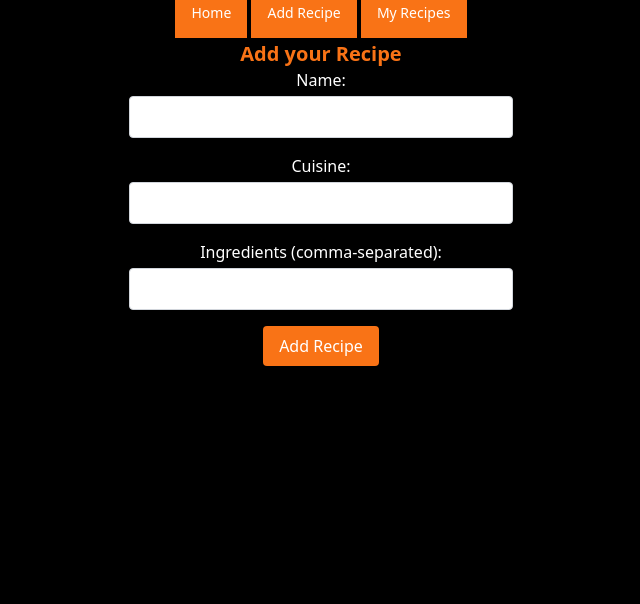
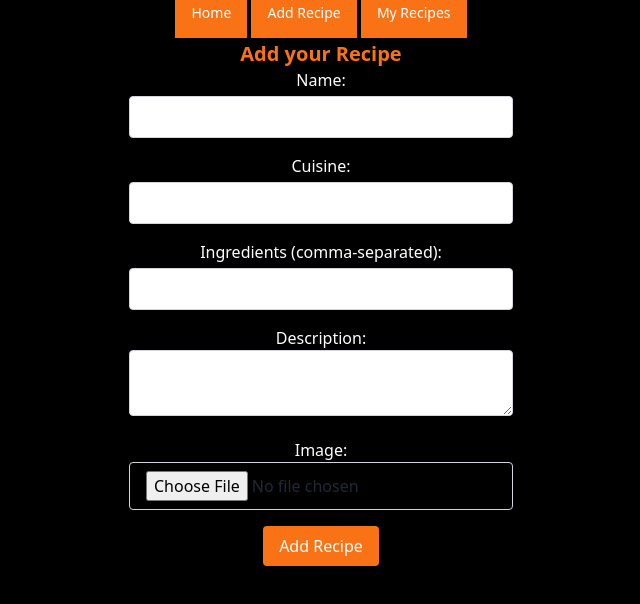
Before and after one commit to imaneAllay/N-Food-Recipe-App, a React (Create React App) app: page /add in a window 1280 px wide. Shown: the top 604 px of the page, without its empty margins (319-959 px from the left). Built offline with nearby package versions, Linux system fonts and the light colour scheme.

Commit message:
Add Image

```diff
--- a/package.json
+++ b/package.json
@@ -8,6 +8,7 @@
     "@testing-library/user-event": "^13.5.0",
     "axios": "^1.4.0",
     "cors": "^2.8.5",
+    "multer": "^1.4.5-lts.1",
     "react": "^18.2.0",
     "react-dom": "^18.2.0",
     "react-router-dom": "^6.14.1",
--- a/src/App.js
+++ b/src/App.js
@@ -1,10 +1,10 @@
-import { BrowserRouter,  Routes,Route } from "react-router-dom";
+import { BrowserRouter, Routes, Route } from "react-router-dom";
 import { Home } from './pages/Home';
 import Board from "./pages/Board";
 import MyRecipes from "./pages/MyRecipes";
 import AddRecipe from "./pages/AddRecipe";
 import './App.css';
-import UpdateRecipeForm from "./pages/UpdateRecipeForm";
+// import UpdateRecipeForm from "./pages/UpdateRecipeForm";
 
 
 function App() {
@@ -13,20 +13,17 @@ function App() {
     <div className="container h-[100vh] w-[100vw]">
 
       <BrowserRouter>
-      <Routes>
+        <Routes>
+          <Route path="/" exact element={<Home />} />
+          <Route path="/add" exact element={<AddRecipe />} />
+          <Route path="/board" exact element={<Board />} />
+          <Route path="/list" exact element={<MyRecipes />} />
+          {/* <Route path="/update/:id" exact element={<UpdateRecipeForm />} /> */}
+        </Routes>
+      </BrowserRouter>
 
-        <Route path="/"  exact={true} element={<Home/>}></Route>
-        <Route path="/add"  exact={true} element={<AddRecipe/>}></Route>
-        <Route path="/board"  exact={true} element={<Board/>}></Route>
-        <Route path="/list"  exact={true} element={<MyRecipes/>}></Route>
-        <Route path="/list"  exact={true} element={<MyRecipes/>}></Route>
-        <Route path="/update/:id" exact={true} element={<UpdateRecipeForm/>} ></Route>
-      </Routes>
-
-
-      </BrowserRouter>
     </div>
   )
 }
 
-export default App
+export default App;
--- a/src/pages/AddRecipe.jsx
+++ b/src/pages/AddRecipe.jsx
@@ -1,67 +1,84 @@
 import React, { useState } from 'react';
 import Nav from './Nav';
+import axios from 'axios';
 
 const AddRecipe = () => {
+  const [selectedImage, setSelectedImage] = useState(null);
+
   const [recipeData, setRecipeData] = useState({
     Name: '',
     Cuisine: '',
     Ingredients: '',
+    Description: '',
+    Image:''
   });
+
+  const handleImageChange = (e) => {
+    const file = e.target.files[0];
+    setSelectedImage(file);
+
+    // Assuming you want to store the image file in the recipeData state
+    setRecipeData((prevData) => ({
+      ...prevData,
+      Image: file,
+    }));
+  };
+
+
+
 
   const handleChange = (e) => {
     const { name, value } = e.target;
-    if (name === 'ingredients') {
-      const ingredientsArray = value.split(',').map((ingredient) => ingredient.trim());
-      setRecipeData((prevData) => ({
-        ...prevData,
-        ingredients: ingredientsArray,
-      }));
-    } else {
     setRecipeData((prevData) => ({
       ...prevData,
       [name]: value,
     }));
-    }
   };
-
 
   const handleSubmit = async (e) => {
     e.preventDefault();
 
     try {
-      const response = await fetch('http://localhost:3000/', {
-        method: 'POST',
+      const formData = new FormData();
+      formData.append('Name', recipeData.Name);
+      formData.append('Cuisine', recipeData.Cuisine);
+      formData.append('Ingredients', recipeData.Ingredients);
+      formData.append('Description', recipeData.Description);
+      formData.append('Image', selectedImage); // Append the image to the formData
+
+      const response = await axios.post('http://localhost:3000/', formData, {
         headers: {
-          'Content-Type': 'application/json',
+          'Content-Type': 'multipart/form-data', // Set the content type to multipart/form-data for file upload
         },
-        body: JSON.stringify(recipeData),
+      });
 
-      });
-      console.log(recipeData)
-      if (response.ok) {
-        // Handle the successful response, e.g., show a success message or redirect to a new page
+      if (response.status === 200) {
         console.log('Recipe added successfully');
         // Reset the form fields after successful submission
         setRecipeData({
           Name: '',
           Cuisine: '',
           Ingredients: '',
+          Description: '',
+          Image:''
+
         });
+        setSelectedImage(null);
       } else {
         throw new Error('Error adding recipe');
       }
     } catch (error) {
-      // Handle the error, e.g., display an error message
       console.error(error);
     }
   };
 
   return (
     <div className="w-full max-w-sm mx-auto">
-     <div className="mb-4"> <Nav/></div>
-<h2 className="text-orange-500 font-extrabold text-xl  ">
-    Add your Recipe
-  </h2>    <form onSubmit={handleSubmit} className="space-y-4">
+      <div className="mb-4">
+        <Nav />
+      </div>
+      <h2 className="text-orange-500 font-extrabold text-xl">Add your Recipe</h2>
+      <form onSubmit={handleSubmit} className="space-y-4">
       <div>
 
       <label htmlFor="name" className="block mb-1">
@@ -102,10 +119,28 @@ const AddRecipe = () => {
         className="w-full px-4 py-2 border border-gray-300 rounded focus:outline-none focus:border-orange-500 text-gray-800"
       />
     </div>
-      <button
-        type="submit"
-        className="bg-orange-500 text-white py-2 px-4 rounded hover:bg-orange-600 focus:outline-none"
-      >
+    <div>
+        <label htmlFor="description">Description:</label>
+        <textarea
+          id="description"
+          name="Description"
+          value={recipeData.Description}
+          onChange={handleChange}
+          className="w-full px-4 py-2 border border-gray-300 rounded focus:outline-none focus:border-orange-500 text-gray-800"
+        />
+     </div>
+
+        <div>
+          <label htmlFor="image">Image:</label>
+          <input
+            type="file"
+            id="image"
+            name="Image"
+            onChange={handleImageChange}
+            className="w-full px-4 py-2 border border-gray-300 rounded focus:outline-none focus:border-orange-500 text-gray-800"
+          />
+        </div>
+        <button type="submit" className="bg-orange-500 text-white py-2 px-4 rounded hover:bg-orange-600 focus:outline-none">
           Add Recipe
         </button>
       </form>
@@ -113,6 +148,4 @@ const AddRecipe = () => {
   );
 };
 
-
-
 export default AddRecipe;
--- a/src/pages/MyRecipes.jsx
+++ b/src/pages/MyRecipes.jsx
@@ -5,6 +5,7 @@ import UpdateRecipe from './UpdateRecipe'; // Import the UpdateRecipe component
 
 const MyRecipes = () => {
   const [data, setData] = useState([]);
+
   const [editingRecipe, setEditingRecipe] = useState(null); // Add this line to define editingRecipe state
 
   useEffect(() => {
@@ -67,6 +68,7 @@ const MyRecipes = () => {
       <div className="mb-4">
         <Nav />
       </div>
+
       <h2 className="text-orange-500 font-extrabold text-xl">My Recipes</h2>
       {/* Conditionally render UpdateRecipe component if editingRecipe is set */}
       {editingRecipe ? (
@@ -74,13 +76,23 @@ const MyRecipes = () => {
       ) : (
         data.map((item) => (
           <div key={item._id} className="bg-white p-4 rounded shadow">
-            <h2 className="text-lg font-bold mb-2 text-orange-500">{item.Name}</h2>
+             <h2 className="text-lg font-bold mb-2 text-orange-500">{item.Name}</h2>
+            <div className="flex justify-center">
+        <img
+          src={`http://localhost:3000/${item.Image}`}
+          alt={item.Name}
+          className="w-20 h-auto"
+        />
+      </div>
+
             <p className="mb-2 text-gray-700">Cuisine: {item.Cuisine}</p>
             <ul className="text-gray-700">
               {item.Ingredients.map((ingredient, index) => (
                 <li key={index}>{ingredient}</li>
               ))}
             </ul>
+            <p className="mb-2 text-gray-700">Description: {item.Description}</p>
+
             <button className="text-white font-thin text-sm bg-orange-500 p-4 m-2" onClick={() => handleEdit(item)}>
               Update
             </button>
--- a/src/pages/UpdateRecipe.jsx
+++ b/src/pages/UpdateRecipe.jsx
@@ -90,6 +90,21 @@ const UpdateRecipe = ({ recipeData, onUpdate }) => {
   className="w-full px-4 py-2 border border-gray-300 rounded focus:outline-none focus:border-orange-500 text-gray-800"
 />
         </div>
+        <div>
+          <label htmlFor="description" className="block mb-1">
+            Description:
+          </label>
+          <textarea
+            type="text"
+            id="description"
+            name="Description"
+            value={updatedRecipeData.Description}
+            onChange={handleChange}
+            className="w-full px-4 py-2 border border-gray-300 rounded focus:outline-none focus:border-blue-500 text-gray-800"
+          />
+        </div>
+
+
         <button
           type="submit"
           className="bg-orange-500 text-white py-2 px-4 rounded hover:bg-orange-600 focus:outline-none"
--- a/src/pages/UpdateRecipeForm.jsx
+++ b/src/pages/UpdateRecipeForm.jsx
@@ -1,59 +1,63 @@
-import React, { useState } from 'react';
+// import React, { useState } from 'react';
 
-const UpdateRecipeForm = ({ recipeData, onUpdate }) => {
-  const [formData, setFormData] = useState({
-    Name: recipeData.Name,
-    Cuisine: recipeData.Cuisine,
-    Ingredients: recipeData.Ingredients,
-  });
+// const UpdateRecipeForm = ({ recipeData, onUpdate }) => {
+//   const [formData, setFormData] = useState({
+//     Name: recipeData.Name,
+//     Cuisine: recipeData.Cuisine,
+//     Ingredients: recipeData.Ingredients,
+//   });
 
-  const handleChange = (e) => {
-    const { name, value } = e.target;
-    setFormData((prevData) => ({
-      ...prevData,
-      [name]: value,
-    }));
-  };
+//   const handleChange = (e) => {
+//     const { name, value } = e.target;
+//     setFormData((prevData) => ({
+//       ...prevData,
+//       [name]: value,
+//     }));
+//   };
 
-  const handleSubmit = (e) => {
-    e.preventDefault();
-    onUpdate(formData); // Pass the updated data to the parent component
-  };
+//   const handleSubmit = (e) => {
+//     e.preventDefault();
+//     onUpdate(formData); // Pass the updated data to the parent component
+//   };
 
-  return (
-    <div>
-      <h2>Edit Recipe</h2>
-      <form onSubmit={handleSubmit}>
-        <div>
-          <label>Name:</label>
-          <input type="text" name="Name" value={formData.Name} onChange={handleChange} />
-        </div>
-        <div>
-          <label>Cuisine:</label>
-          <input type="text" name="Cuisine" value={formData.Cuisine} onChange={handleChange} />
-        </div>
-        <div>
-          <label>Ingredients:</label>
-          {formData.Ingredients.map((ingredient, index) => (
-            <input
-              key={index}
-              type="text"
-              value={ingredient}
-              onChange={(e) => {
-                const newIngredients = [...formData.Ingredients];
-                newIngredients[index] = e.target.value;
-                setFormData((prevData) => ({
-                  ...prevData,
-                  Ingredients: newIngredients,
-                }));
-              }}
-            />
-          ))}
-        </div>
-        <button type="submit">Update Recipe</button>
-      </form>
-    </div>
-  );
-};
+//   return (
+//     <div>
+//       <h2>Edit Recipe</h2>
+//       <form onSubmit={handleSubmit}>
+//         <div>
+//           <label>Name:</label>
+//           <input type="text" name="Name" value={formData.Name} onChange={handleChange} />
+//         </div>
+//         <div>
+//           <label>Cuisine:</label>
+//           <input type="text" name="Cuisine" value={formData.Cuisine} onChange={handleChange} />
+//         </div>
+//         <div>
+//           <label>Ingredients:</label>
+//           {formData.Ingredients.map((ingredient, index) => (
+//             <input
+//               key={index}
+//               type="text"
+//               value={ingredient}
+//               onChange={(e) => {
+//                 const newIngredients = [...formData.Ingredients];
+//                 newIngredients[index] = e.target.value;
+//                 setFormData((prevData) => ({
+//                   ...prevData,
+//                   Ingredients: newIngredients,
+//                 }));
+//               }}
+//             />
+//           ))}
+//         </div>
+//         <div>
+//           <label>Description:</label>
+//           <input type="textarea" name="Description" value={formData.Description} onChange={handleChange} />
+//         </div>
+//         <button type="submit">Update Recipe</button>
+//       </form>
+//     </div>
+//   );
+// };
 
-export default UpdateRecipeForm;
+// export default UpdateRecipeForm;
```
Also changed, not shown: 1 other file (tests, documents, lock files or other folders). Lines whose indentation alone changed are shown as unchanged.
